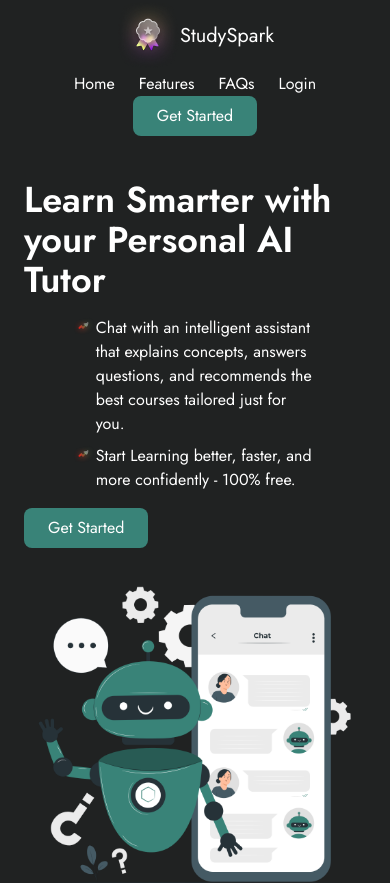
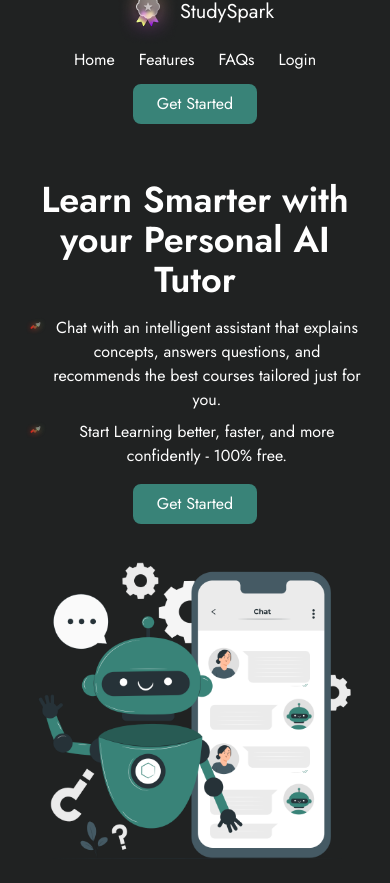
Before and after one commit to Nnamdi-Uzoigwe/StudySpark-App, a Next.js app: page / in a window 390 px wide. Shown: the top 883 px of the page. Built offline with nearby package versions, Linux system fonts and the light colour scheme.

Commit message:
today's commit

```diff
--- a/components/Navbar.tsx
+++ b/components/Navbar.tsx
@@ -2,7 +2,7 @@ import Button from "./Button";
 
 export default function Navbar() {
     return (
-        <div className="bg-[#202222] h-[100px] px-6 lg:px-50 flex flex-col lg:flex-row items-center justify-between">
+        <div className="bg-[#202222] h-[100px] px-6 lg:px-50 flex flex-col lg:flex-row items-center justify-center lg:justify-between">
             <div className="flex items-center">
                 <img src="/logo.png" alt="logo" />
                 <span className="text-white text-xl">StudySpark</span>
@@ -15,7 +15,9 @@ export default function Navbar() {
                 <p>Login</p>
             </div>
 
-            <Button>Get Started</Button>
+            <div className="flex justify-center lg:justify-start mt-3 lg:mt-0">
+                <Button>Get Started</Button>
+            </div>
         </div>
     )
 }
--- a/sections/HomeHero.tsx
+++ b/sections/HomeHero.tsx
@@ -4,19 +4,21 @@ export default function HomeHero() {
     return (
         <div className="px-6 lg:px-50 py-20 grid grid-cols-1 lg:grid-cols-2 items-center gap-4 lg:gap-10">
             <div className="text-white">
-                <h1 className="text-4xl font-semibold mb-4">Learn Smarter with your Personal AI Tutor</h1>
+                <h1 className="text-4xl font-semibold mb-4 text-center lg:text-left">Learn Smarter with your Personal AI Tutor</h1>
                 <div className="mb-2 flex justify-center lg:justify-start items-start">
                     <img src="/check.png" alt="" className="w-[7%]" />
-                    <p className="w-[65%]">Chat with an intelligent assistant that explains concepts, answers questions, and recommends
+                    <p className="w-[100%] lg:w-[65%] text-center lg:text-left">Chat with an intelligent assistant that explains concepts, answers questions, and recommends
                         the best courses tailored just for you.
                     </p>
                 </div>
                 <div className="mb-4 flex justify-center lg:justify-start items-start">
                     <img src="/check.png" alt="" className="w-[7%]" />
-                    <p className="w-[65%]">Start Learning better, faster, and more confidently - 100% free. </p>
+                    <p className="w-[100%] lg:w-[65%] text-center lg:text-left">Start Learning better, faster, and more confidently - 100% free. </p>
                 </div>
 
-                <Button>Get Started</Button>
+                <div className="flex justify-center lg:justify-start">
+                    <Button>Get Started</Button>
+                </div>
             </div>
 
             <img src="/hero2.png" alt="" />
```
